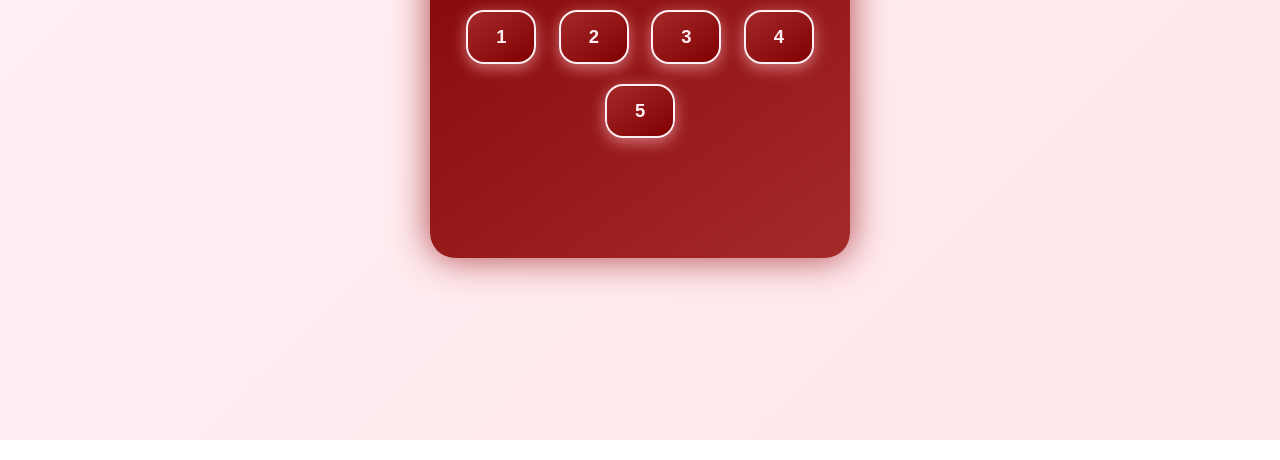
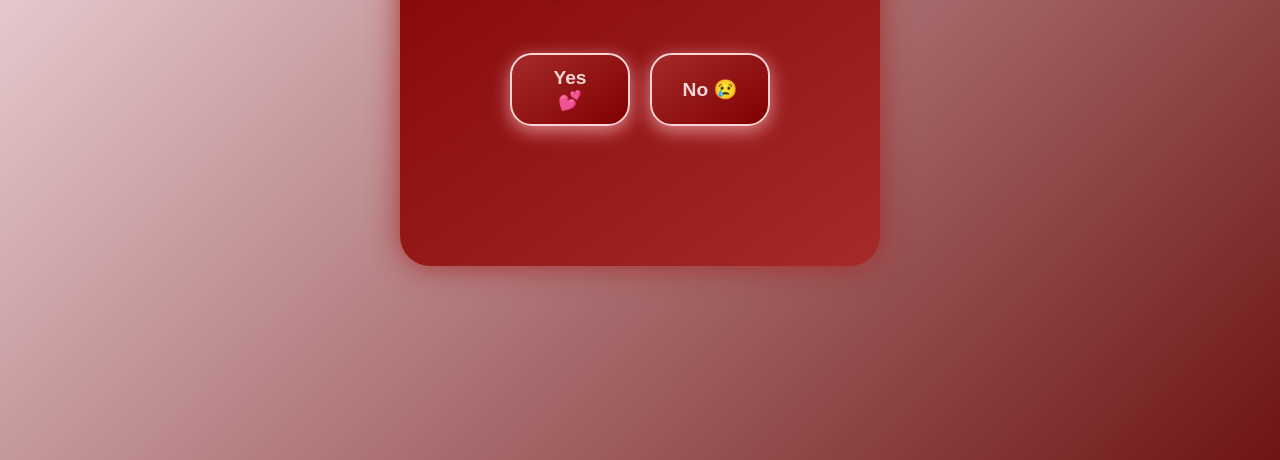
Before and after one commit to sumitpasalkar/index, a plain HTML site: page index.html in a window 1280 px wide. Shown: the part 380-840 px from the top of the page. Drawn offline with Linux system fonts and the light colour scheme; a web font is replaced by a local one.

Commit message:
modern change

```diff
--- a/index.html
+++ b/index.html
@@ -3,158 +3,258 @@
 <head>
 <meta charset="UTF-8" />
 <meta name="viewport" content="width=device-width, initial-scale=1" />
-  <title>Guess the Compliment 💖</title>
+<title>Bhavya's Sweet Quiz 💖</title>
 <style>
   @import url('https://fonts.googleapis.com/css2?family=Pacifico&family=Segoe+UI&display=swap');
 
   body {
     margin: 0;
+    background: linear-gradient(135deg, #fff0f5, #6e1414);
     font-family: 'Segoe UI', Tahoma, Geneva, Verdana, sans-serif;
-      background: linear-gradient(135deg, #fff0f5, #ffe6ea);
+    color: #f8e9e9;
     display: flex;
+    justify-content: center;
     align-items: center;
-      justify-content: center;
     height: 100vh;
-      overflow: hidden;
-      padding: 10px;
+    padding: 20px;
   }
 
-    .card {
+  .quiz-container {
     background: linear-gradient(145deg, #800000, #a52a2a);
-      padding: clamp(20px, 5vw, 35px) clamp(15px, 5vw, 25px);
-      border-radius: 25px;
+    border-radius: 30px;
+    box-shadow: 0 0 30px rgba(165, 42, 42, 0.9);
+    max-width: 400px;
+    width: 100%;
+    padding: 30px 40px;
     text-align: center;
-      box-shadow: 0 0 25px rgba(128, 0, 0, 0.6);
-      max-width: 420px;
-      width: 100%;
-      color: #fff0f5;
-      animation: pulseGlow 3s ease-in-out infinite;
     user-select: none;
-      box-sizing: border-box;
-    }
-
-    @keyframes pulseGlow {
-      0%, 100% {
-        box-shadow: 0 0 25px rgba(128, 0, 0, 0.6);
-      }
-      50% {
-        box-shadow: 0 0 40px rgba(165, 42, 42, 0.9);
-      }
   }
 
   h1 {
     font-family: 'Pacifico', cursive;
-      font-size: clamp(1.8rem, 5vw, 2.8rem);
-      margin-bottom: 8px;
-      text-shadow: 1px 1px 6px #b22222;
+    font-size: 2.8rem;
+    margin-bottom: 15px;
+    text-shadow: 2px 2px 10px #520000;
   }
 
-    p {
-      font-size: clamp(1rem, 3vw, 1.2rem);
-      margin-top: 0;
-      color: #f5d1d1;
-      margin-bottom: 20px;
+  .question {
+    font-size: 1.4rem;
+    margin-bottom: 25px;
     font-weight: 600;
+    color: #ffd7d7;
+    text-shadow: 1px 1px 5px #4b0000;
+    min-height: 60px;
   }
 
-    .btns {
+  .answers {
     display: flex;
-      justify-content: space-around;
-      flex-wrap: wrap;
-      margin: 20px 0 10px;
+    justify-content: center;
+    gap: 20px;
   }
 
   button {
     background: linear-gradient(145deg, #a52a2a, #800000);
-      border: 2px solid #fff0f5;
-      color: #fff0f5;
-      border-radius: 18px;
-      font-size: clamp(1rem, 3vw, 1.15rem);
-      padding: 14px 24px;
-      margin: 10px 8px;
+    border: 2px solid #f9d5d5;
+    color: #f9d5d5;
+    border-radius: 22px;
+    font-size: 1.2rem;
+    padding: 12px 28px;
     cursor: pointer;
-      box-shadow: 0 4px 15px rgba(255, 182, 193, 0.6);
+    box-shadow: 0 5px 18px rgba(255, 182, 193, 0.7);
+    font-weight: 700;
     transition: all 0.3s ease;
-      font-weight: 700;
-      width: 70px;
     user-select: none;
     flex-grow: 1;
-      max-width: 70px;
-      min-width: 50px;
+    max-width: 120px;
   }
 
   button:hover {
-      background: #fff0f5;
-      color: #a52a2a;
-      border-color: #a52a2a;
-      box-shadow: 0 8px 25px rgba(165, 42, 42, 0.9);
+    background: #f9d5d5;
+    color: #800000;
+    border-color: #800000;
+    box-shadow: 0 9px 30px rgba(165, 42, 42, 1);
     transform: scale(1.1);
   }
 
-    .message {
-      font-size: clamp(1.1rem, 4vw, 1.3rem);
-      color: #fff0f5;
-      min-height: 60px;
-      font-weight: 600;
-      text-shadow: 1px 1px 5px #b22222;
-      margin-top: 15px;
-      animation: fadeInScale 0.5s ease forwards;
-    }
-
-    @keyframes fadeInScale {
-      0% {
-        opacity: 0;
-        transform: scale(0.9);
-      }
-      100% {
-        opacity: 1;
-        transform: scale(1);
-      }
-    }
-
-    @media (max-width: 360px) {
-      button {
-        padding: 12px 16px;
-        max-width: 60px;
-        font-size: 1rem;
-      }
+  .result {
+    margin-top: 30px;
+    font-size: 1.3rem;
+    font-weight: 700;
+    color: #ffd7d7;
+    text-shadow: 2px 2px 8px #4b0000;
+    min-height: 80px;
+    user-select: none;
   }
 </style>
 </head>
 <body>
-  <div class="card" role="main" aria-label="Guess the Compliment game for Bhavya">
-    <h1>Hey Bhavya! 🌸</h1>
-    <p>Guess a number between <strong>1–5</strong></p>
-    <div class="btns" role="group" aria-label="Number selection buttons">
-      <button aria-label="Guess 1" onclick="checkGuess(1)">1</button>
-      <button aria-label="Guess 2" onclick="checkGuess(2)">2</button>
-      <button aria-label="Guess 3" onclick="checkGuess(3)">3</button>
-      <button aria-label="Guess 4" onclick="checkGuess(4)">4</button>
-      <button aria-label="Guess 5" onclick="checkGuess(5)">5</button>
+
+<div class="quiz-container" role="main" aria-live="polite" aria-atomic="true">
+  <h1>Hey Bhavya! 💖</h1>
+  <div class="question" id="question">Will you be my friend? 😊</div>
+  <div class="answers" id="answers">
+    <button onclick="answer('yes')">Yes 💕</button>
+    <button onclick="answer('no')">No 😢</button>
   </div>
-    <div class="message" id="result" aria-live="polite" aria-atomic="true"></div>
+  <div class="result" id="result"></div>
 </div>
 
 <script>
-    const compliments = [
-      "Almost! But you're adorably persistent 💖",
-      "Nope! But Bhavya, you're 100% awesome 😄",
-      "Wrong guess, but you just made the game cuter ✨",
-      "Oops! But your smile’s already a win 🌸",
-      "Try again! You’re cooler than any right answer 😎"
+  const quizData = [
+    {
+      question: "Will you be my friend? 😊",
+      answers: ["Yes 💕", "No 😢"],
+      responses: {
+        yes: "Yay! You just made my day brighter! 🌟",
+        no: "Oh no! But I’ll still cherish your smile. 😊"
+      },
+      nudgeQuestions: [
+        {
+          question: "Are you sure? I promise I'm fun! 😄",
+          answers: ["Okay, yes! 💖", "Still no 😞"],
+          responses: {
+            yes: "You made the right choice! 😍",
+            no: "You're hard to convince, but I like a challenge! 😅"
+          }
+        },
+        {
+          question: "What if I bake you cookies? 🍪",
+          answers: ["I'm tempted! 😋", "Cookies don't help 😢"],
+          responses: {
+            yes: "Cookies and friendship it is! 🎉",
+            no: "I'll just keep trying to win you over! 💕"
+          }
+        }
+      ]
+    },
+    {
+      question: "Do you like sweet surprises? 🎁",
+      answers: ["Yes, love them!", "Sometimes"],
+      responses: {
+        yes: "Me too! I have a little surprise for you already 💖",
+        no: "No worries, your smile is the best surprise! 😊"
+      }
+    },
+    {
+      question: "Would you like to hear a secret? 🤫",
+      answers: ["Yes, tell me!", "Maybe later"],
+      responses: {
+        yes: "You’re amazing, Bhavya. That’s my secret! 😍",
+        no: "That’s okay! I’ll keep it safe for now. 🤐"
+      }
+    },
+    {
+      question: "Can I count on you as my special friend? 💫",
+      answers: ["Always!", "I hope so!"],
+      responses: {
+        yes: "That means the world to me! 💖",
+        no: "I’ll keep trying to win your heart! 💕"
+      }
+    }
   ];
 
-    const correctNumber = Math.floor(Math.random() * 5) + 1;
+  let currentIndex = 0;
+  let nudgeIndex = 0;
+  let inNudge = false;
 
-    function checkGuess(guess) {
-      const result = document.getElementById("result");
-      if (guess === correctNumber) {
-        result.textContent = "🎉 You guessed it, Bhavya! You’re a winner! 💕";
+  const questionEl = document.getElementById("question");
+  const answersEl = document.getElementById("answers");
+  const resultEl = document.getElementById("result");
+
+  function showQuestion(data) {
+    questionEl.textContent = data.question;
+    answersEl.innerHTML = "";
+    data.answers.forEach((text, i) => {
+      const btn = document.createElement("button");
+      btn.textContent = text;
+      btn.onclick = () => answer(i === 0 ? "yes" : "no");
+      answersEl.appendChild(btn);
+    });
+  }
+
+  function answer(choice) {
+    let current = quizData[currentIndex];
+
+    if (!inNudge) {
+      // Main question
+      resultEl.textContent = current.responses[choice];
+      if (choice === "no" && current.nudgeQuestions) {
+        // start nudging
+        inNudge = true;
+        nudgeIndex = 0;
+        setTimeout(() => {
+          showQuestion(current.nudgeQuestions[nudgeIndex]);
+          resultEl.textContent = "";
+        }, 2500);
       } else {
-        const msg = compliments[Math.floor(Math.random() * compliments.length)];
-        result.textContent = msg;
+        currentIndex++;
+        if (currentIndex < quizData.length) {
+          setTimeout(() => {
+            showQuestion(quizData[currentIndex]);
+            resultEl.textContent = "";
+          }, 2500);
+        } else {
+          setTimeout(() => {
+            questionEl.textContent = "Thank you for playing, Bhavya! 💖";
+            answersEl.innerHTML = "";
+            resultEl.textContent = "Looking forward to more fun moments with you! 😊";
+          }, 2500);
         }
       }
+    } else {
+      // Nudging questions
+      let nudges = quizData[currentIndex].nudgeQuestions;
+      let currentNudge = nudges[nudgeIndex];
+      resultEl.textContent = currentNudge.responses[choice];
+
+      if (choice === "yes") {
+        // If she finally agrees, move to next main question
+        inNudge = false;
+        currentIndex++;
+        if (currentIndex < quizData.length) {
+          setTimeout(() => {
+            showQuestion(quizData[currentIndex]);
+            resultEl.textContent = "";
+          }, 2500);
+        } else {
+          setTimeout(() => {
+            questionEl.textContent = "Thank you for playing, Bhavya! 💖";
+            answersEl.innerHTML = "";
+            resultEl.textContent = "Looking forward to more fun moments with you! 😊";
+          }, 2500);
+        }
+      } else {
+        // if no again and nudges remain, next nudge question
+        nudgeIndex++;
+        if (nudgeIndex < nudges.length) {
+          setTimeout(() => {
+            showQuestion(nudges[nudgeIndex]);
+            resultEl.textContent = "";
+          }, 2500);
+        } else {
+          // No more nudges, move on gracefully
+          inNudge = false;
+          currentIndex++;
+          if (currentIndex < quizData.length) {
+            setTimeout(() => {
+              showQuestion(quizData[currentIndex]);
+              resultEl.textContent = "";
+            }, 2500);
+          } else {
+            setTimeout(() => {
+              questionEl.textContent = "Thank you for playing, Bhavya! 💖";
+              answersEl.innerHTML = "";
+              resultEl.textContent = "Looking forward to more fun moments with you! 😊";
+            }, 2500);
+          }
+        }
+      }
+    }
+  }
+
+  // Start first question
+  showQuestion(quizData[0]);
 </script>
+
 </body>
 </html>
```
Lines whose indentation alone changed are shown as unchanged.
